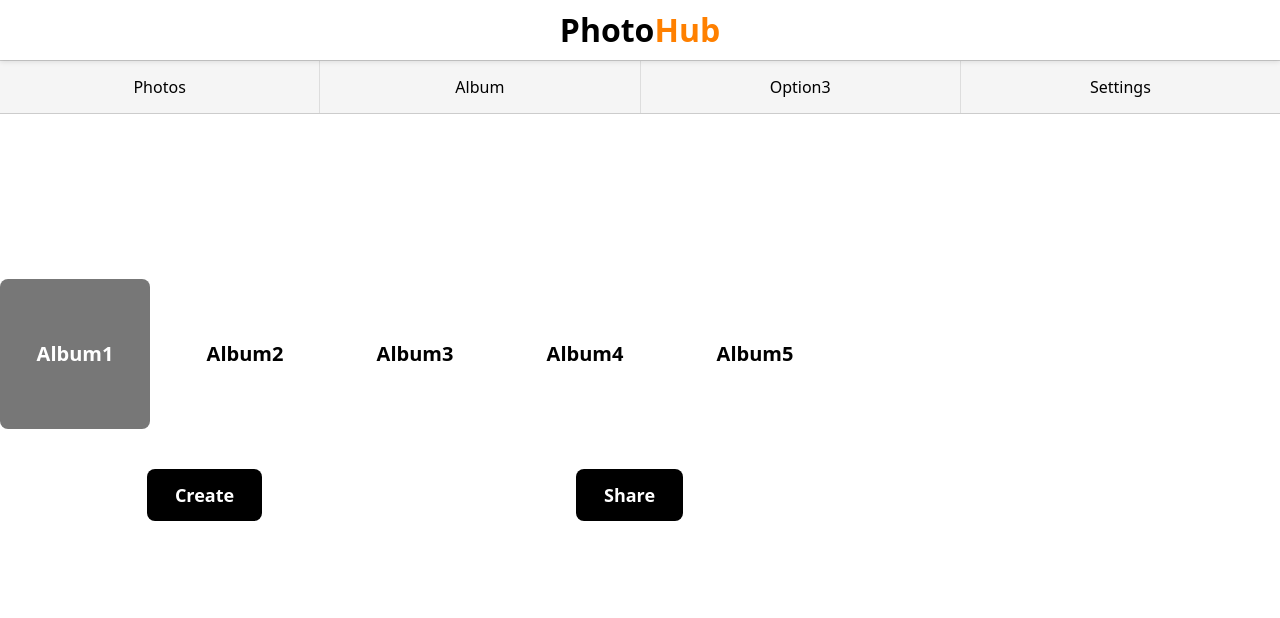
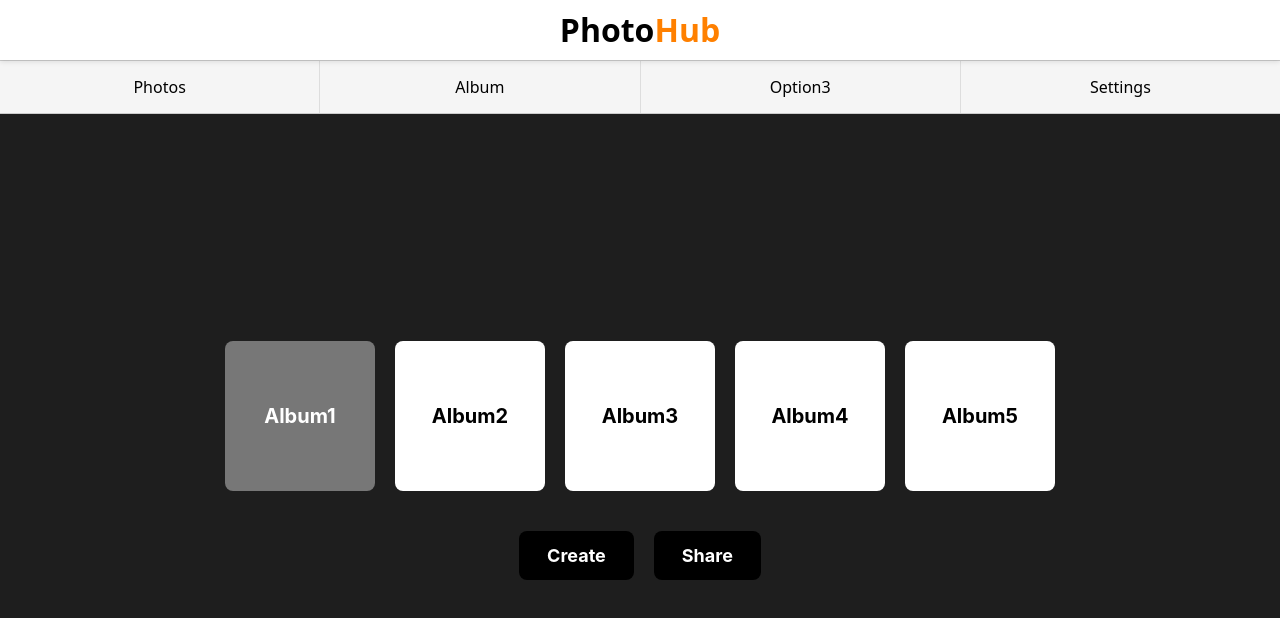
Before and after one commit to cainephung/AWF_GroupAssignment, a React (Vite) app in the folder client/: page /albums in a window 1280 px wide. Shown: the top 618 px of the page. Built offline with nearby package versions, Linux system fonts and the light colour scheme.

Commit message:
fix some changes with
merge conflicts

As well as updated css style so photopage/album page is centered

```diff
--- a/client/src/pages/AlbumPage.tsx
+++ b/client/src/pages/AlbumPage.tsx
@@ -1,17 +1,17 @@
-// imports
 import React, { useState } from "react";
 import "../styles/global.css";
 
-// Dummy albums for demonstration will later be replaced with actually albums
+// Dummy albums for demonstration
 const photos = ["Album1", "Album2", "Album3", "Album4", "Album5"];
 
 export default function Albums() {
 
-    // State to track which album is currently selected
+    // State to track which albums is currently selected
     const [selected, setSelected] = useState("Album1");
 
     return (
         <div className="auth-container">
+            <div className="center-wrapper">
                 <div className="grid">
                     {photos.map((photo) => (
                         <div
@@ -29,5 +29,6 @@ export default function Albums() {
                     <button className="primary-btn">Share</button>
                 </div>
             </div>
+        </div>
     );
 }
--- a/client/src/pages/PhotoPage.tsx
+++ b/client/src/pages/PhotoPage.tsx
@@ -1,16 +1,19 @@
 import React, { useState } from "react";
 import "../styles/global.css";
 
+// Dummy photos for demonstration
 const photos = [
     "Photo1", "Photo2", "Photo3", "Photo4", "Photo5",
     "Photo6", "Photo7", "Photo8", "Photo9", "Photo10"
 ];
 
 export default function Photos() {
+    // State to track which photos is currently selected
     const [selected, setSelected] = useState("Photo1");
 
     return (
         <div className="auth-container">
+            <div className="center-wrapper">
                 <div className="grid">
                     {photos.map((photo) => (
                         <div
@@ -28,5 +31,6 @@ export default function Photos() {
                     <button className="primary-btn">Share</button>
                 </div>
             </div>
+        </div>
     );
 }
--- a/client/src/styles/global.css
+++ b/client/src/styles/global.css
@@ -1,3 +1,16 @@
+.auth-container {
+  display: flex;
+  flex-direction: column;
+  align-items: center;
+  min-height: 100vh;
+  width: 100vw;
+  background-color: #1e1e1e;
+  font-family: "Inter", sans-serif;
+  color: #000;
+  padding-top: 120px;
+  box-sizing: border-box;
+}
+
 .container {
   display: flex;
   flex-direction: column;
@@ -8,6 +21,18 @@
   background-color: #d3d3d3;
   font-family: "Inter", sans-serif;
   color: #000;
+}
+
+.center-wrapper {
+  display: flex;
+  flex-direction: column;
+  align-items: center;
+  justify-content: center;
+  flex: 1;
+  height: calc(100vh - 120px);
+  /* Remaining height under header/nav */
+  width: 100%;
+  box-sizing: border-box;
 }
 
 .auth-header {
```
Lines whose indentation alone changed are shown as unchanged.
